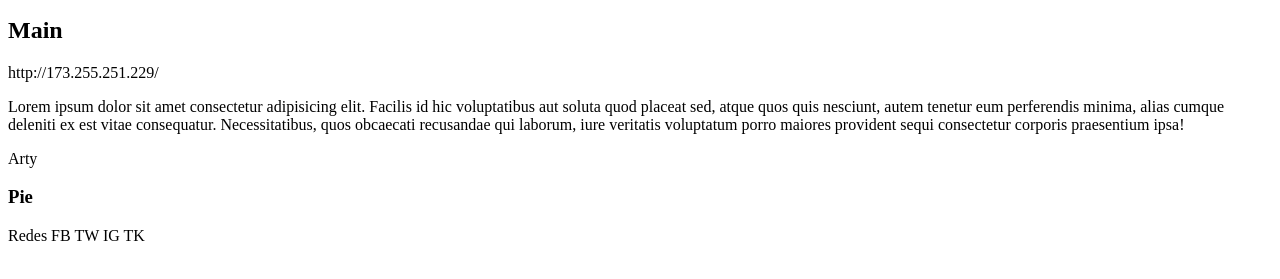
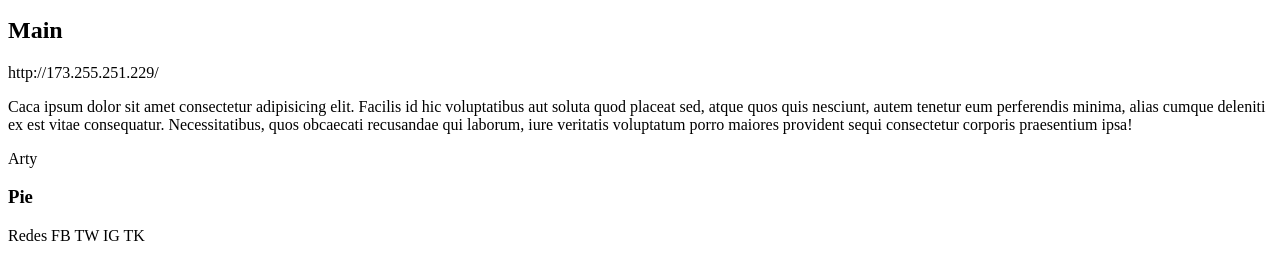
Before and after one commit to arturovez/arturovez_html, a plain HTML site: page index.html in a window 1280 px wide. Shown: the part 101-380 px from the top of the page. Drawn offline with Linux system fonts and the light colour scheme.

Commit message:
Update index.html

```diff
--- a/index.html
+++ b/index.html
@@ -15,7 +15,7 @@
   <main>
     <h2>Main</h2>
     <p>http://173.255.251.229/</p>
-    <p>Lorem ipsum dolor sit amet consectetur adipisicing elit. Facilis id hic voluptatibus aut soluta quod placeat sed, atque quos quis nesciunt, autem tenetur eum perferendis minima, alias cumque deleniti ex est vitae consequatur. Necessitatibus, quos obcaecati recusandae qui laborum, iure veritatis voluptatum porro maiores provident sequi consectetur corporis praesentium ipsa!</p>
+    <p>Caca ipsum dolor sit amet consectetur adipisicing elit. Facilis id hic voluptatibus aut soluta quod placeat sed, atque quos quis nesciunt, autem tenetur eum perferendis minima, alias cumque deleniti ex est vitae consequatur. Necessitatibus, quos obcaecati recusandae qui laborum, iure veritatis voluptatum porro maiores provident sequi consectetur corporis praesentium ipsa!</p>
     <p> Arty </p>
 
   </main>
```
